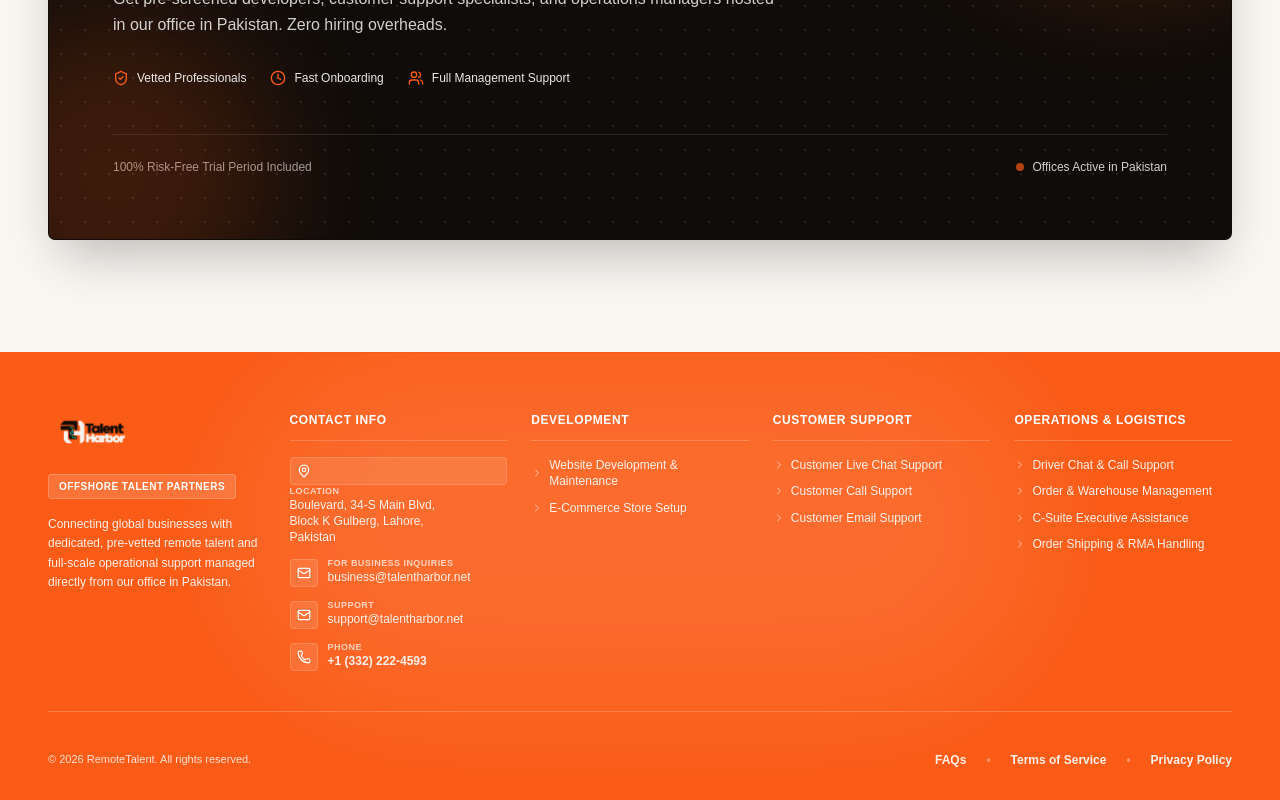
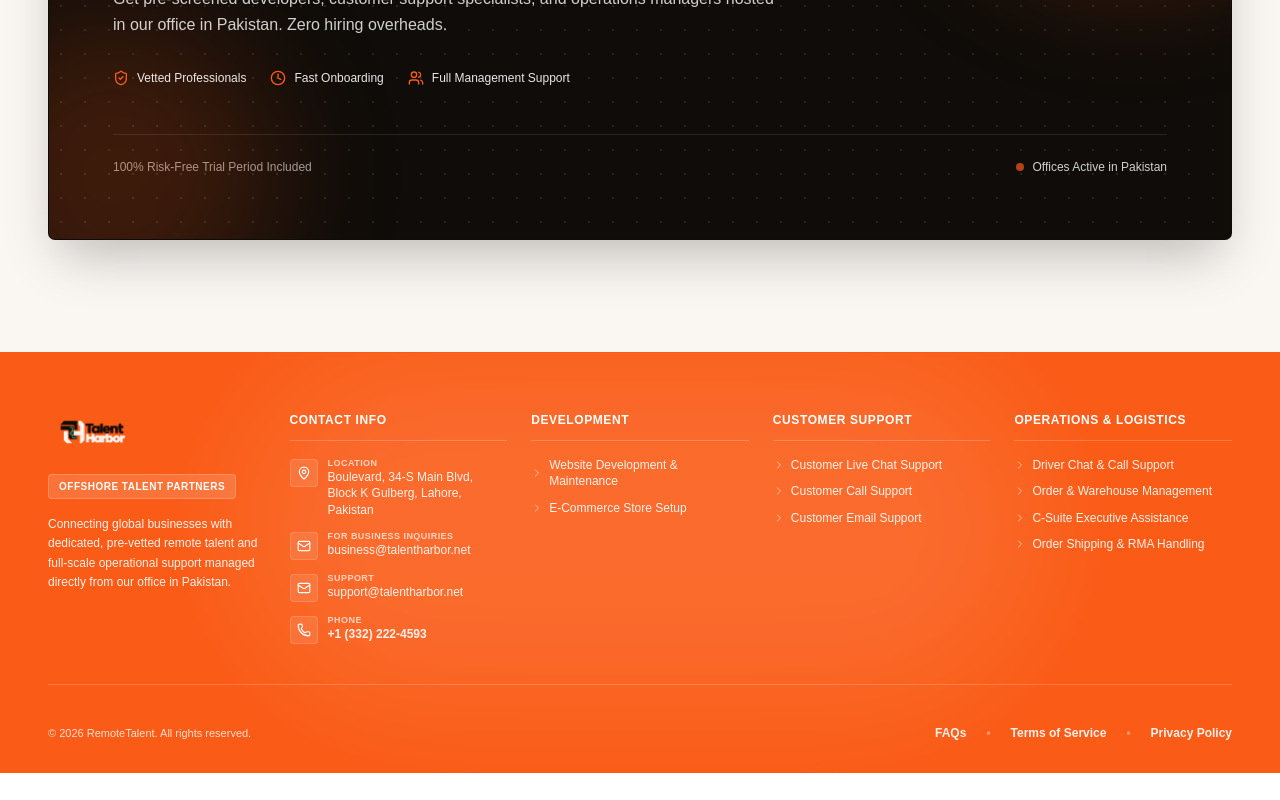
Before and after one commit to AHMAD789999/remotetalent-, a Next.js app: page / in a window 1280 px wide. Shown: the part 4233-5033 px from the top of the page. After the commit the page ends 5006 px from the top, so only its background shows below. Built offline with nearby package versions, Linux system fonts and the light colour scheme.

Commit message:
Update Footer.jsx

```diff
--- a/components/Footer.jsx
+++ b/components/Footer.jsx
@@ -130,28 +130,21 @@ export default function Footer() {
 
             <ul className="space-y-3 text-xs">
 
-
-              <li>
-                 <span>
-                  <div className="p-1.5 rounded bg-white/10 border border-white/15 shrink-0 mt-0.5 group-hover:bg-white/20 transition-colors">
+              {/* NON-CLICKABLE PROPERLY ALIGNED LOCATION */}
+              <li className="flex items-start gap-2.5 cursor-default">
+                <div className="p-1.5 rounded bg-white/10 border border-white/15 shrink-0 mt-0.5">
                   <MapPin className="w-3.5 h-3.5 text-white" />
                 </div>
                 <div className="flex flex-col min-w-0">
                   <span className="text-[9px] text-white/70 uppercase tracking-wider font-semibold">
                     Location
                   </span>
-                    <span className="text-white/90 font-medium truncate group-hover:underline">
-Boulevard, 34-S Main Blvd,
+                  <span className="text-white/90 font-medium text-xs leading-snug">
+                    Boulevard, 34-S Main Blvd,<br />
+                    Block K Gulberg, Lahore,<br />
+                    Pakistan
                   </span>
-                     <span className="text-white/90 font-medium truncate group-hover:underline">
-
-Block K Gulberg, Lahore,
-               </span>
-                     <span className="text-white/90 font-medium truncate group-hover:underline">
-
-Pakistan                    </span>
                 </div>
-                   </span>
               </li>
 
               <li>
```
Lines whose indentation alone changed are shown as unchanged.
